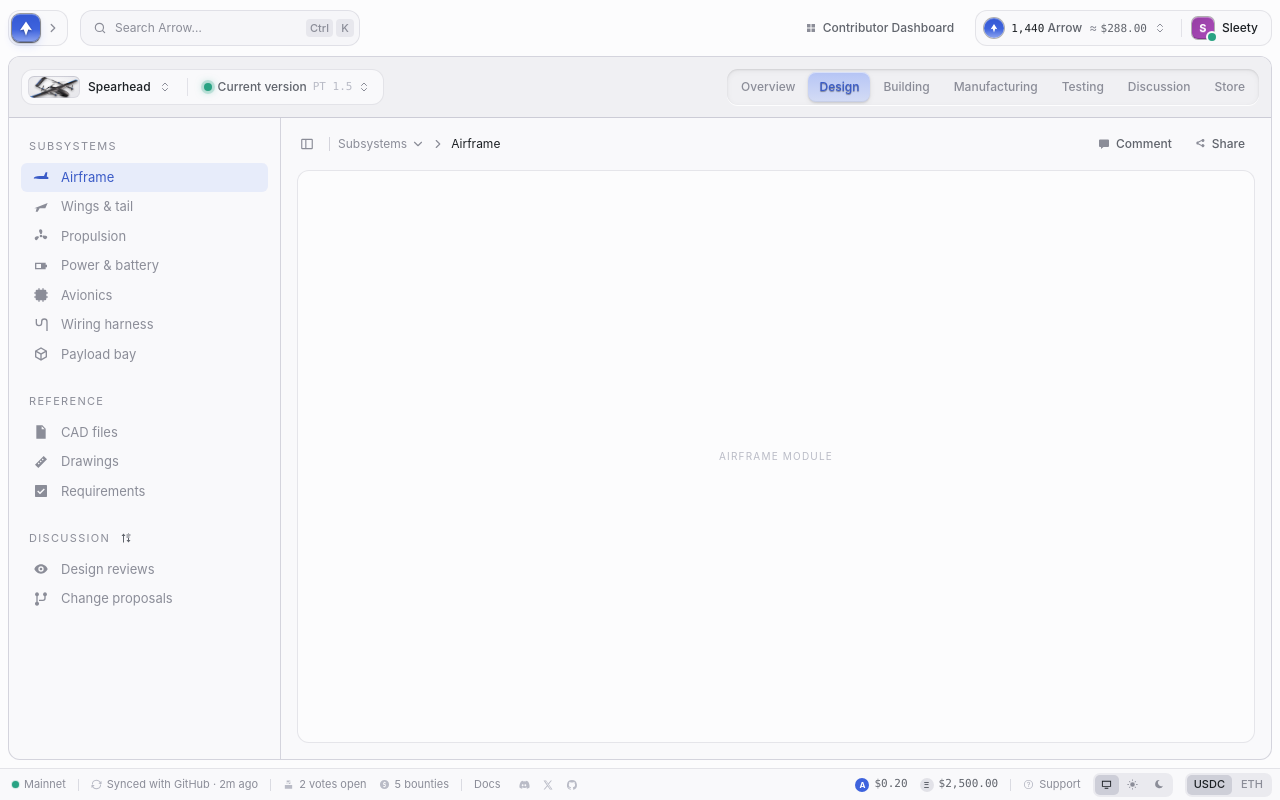
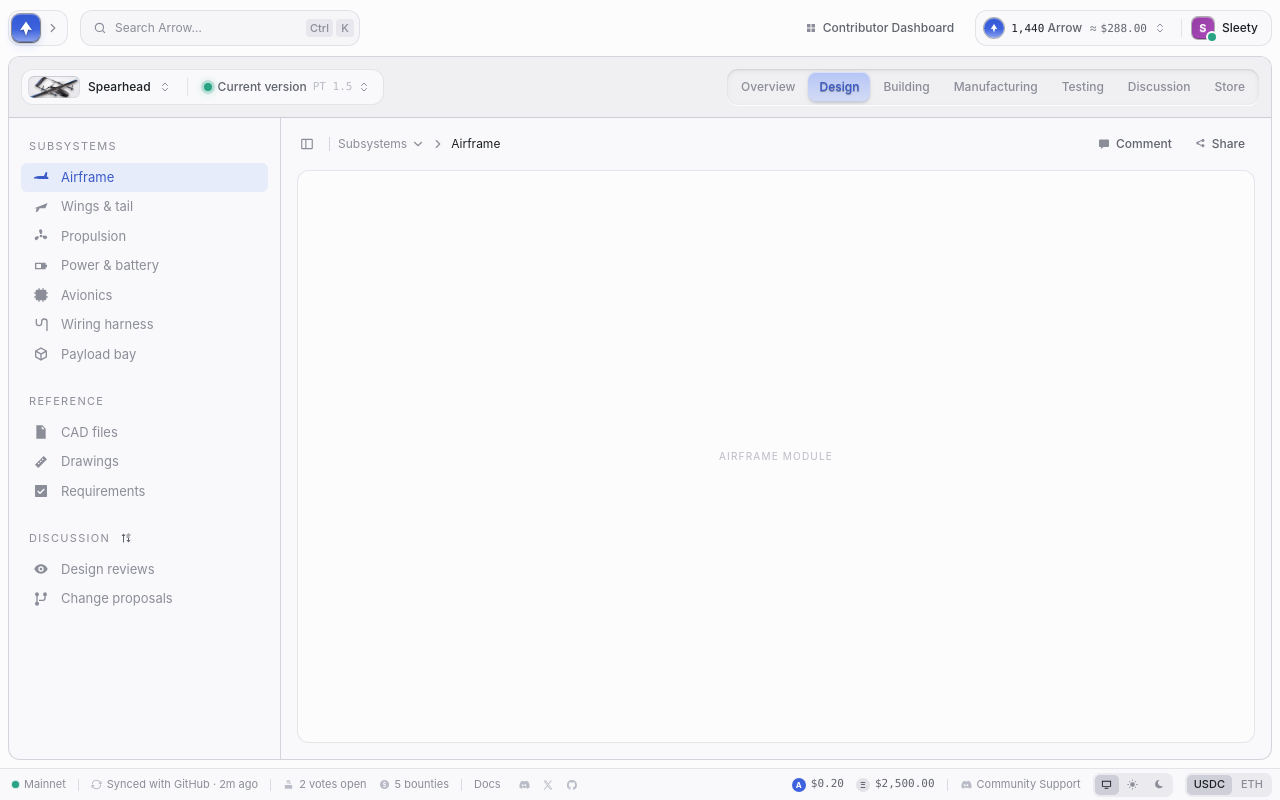
Before and after one commit to Arrow-air/arrow-superapp, a Vue app in the folder prototypes/app-frame/: page /1/1/1#/spearhead/design/airframe in a window 1280 px wide. Built offline with nearby package versions, Linux system fonts and the light colour scheme.

Commit message:
app-frame: footer Community Support link with the Discord icon

```diff
--- a/prototypes/app-frame/src/frame/AppFooter.vue
+++ b/prototypes/app-frame/src/frame/AppFooter.vue
@@ -51,7 +51,7 @@ const SITE = 'https://arrowair.com';
         <span class="coin eth" aria-hidden="true">Ξ</span>{{ formatMoney(USDC_PER_ETH, 'USDC') }}
       </span>
       <span class="sep hide-sm" aria-hidden="true"></span>
-      <a class="stat link hide-sm" href="https://discord.com/invite/arrow" target="_blank" rel="noopener"><Icon name="help" :size="11" /> Support</a>
+      <a class="stat link hide-sm" href="https://discord.com/invite/arrow" target="_blank" rel="noopener"><Icon name="discord" :size="12" /> Community Support</a>
       <div class="seg icons" role="radiogroup" aria-label="Theme">
         <button
           v-for="t in themes"
```
